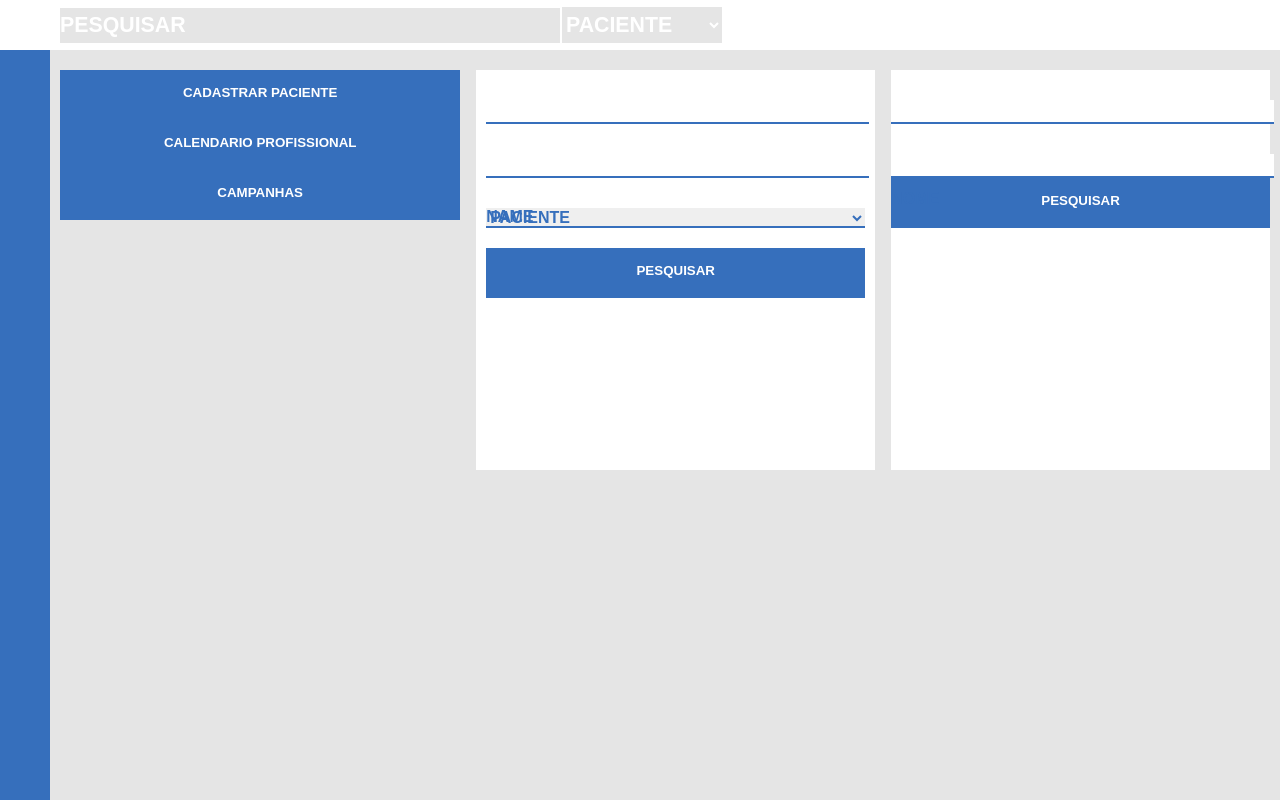
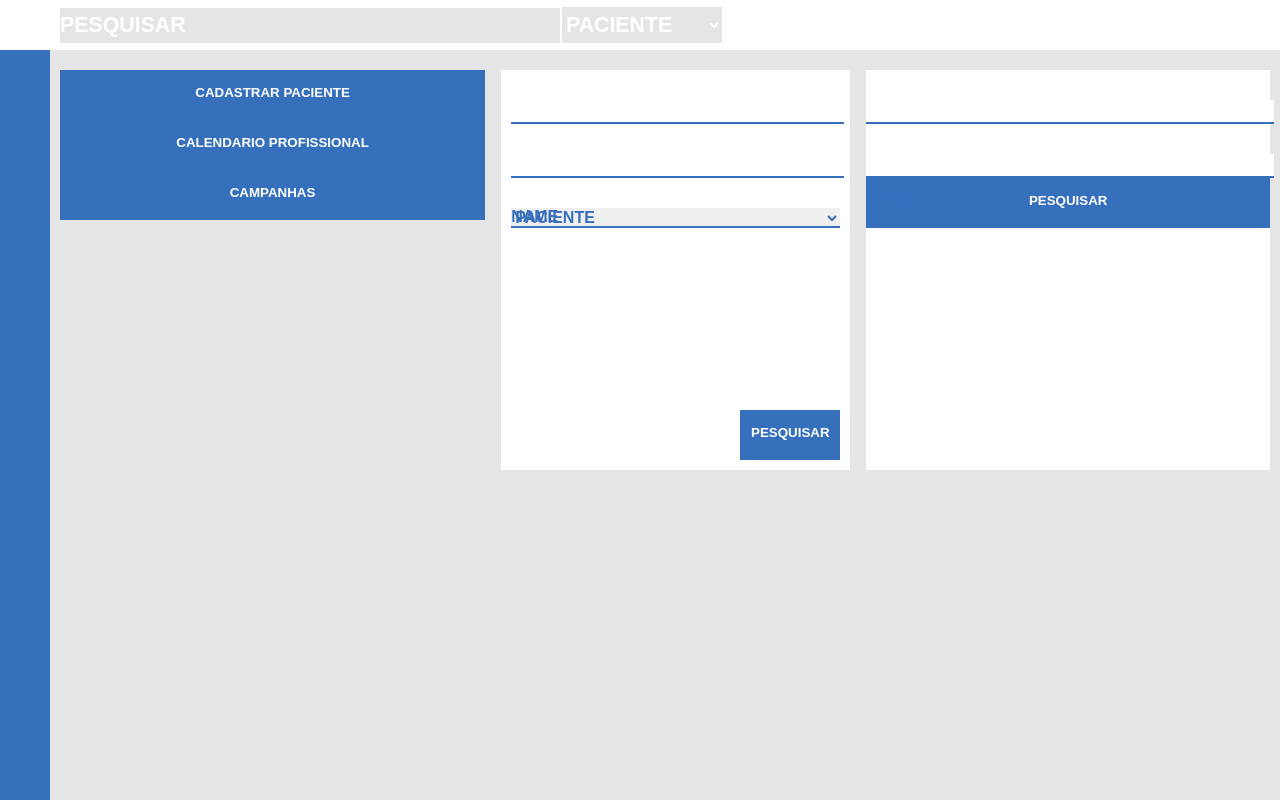
Before and after one commit to danroxha/sis, a React (Create React App) app: page / in a window 1280 px wide. Built offline with nearby package versions, Linux system fonts and the light colour scheme.

Commit message:
organização dos elementos da seção segundaria de cadastro

```diff
--- a/src/pages/DashBoard/elements/components/SectionSecondary/SectionSecondary.css
+++ b/src/pages/DashBoard/elements/components/SectionSecondary/SectionSecondary.css
@@ -1,3 +1,13 @@
 .section-secondary-tools form{
     margin: 0 10px;
+    height: 100%;
+    position: relative;
+
 }
+.section-secondary-tools form button{
+    position: absolute;
+   right: 0;
+    bottom: 0;
+    max-width: 100px;
+    margin: 0 0px 10px 0px;
+}
```
